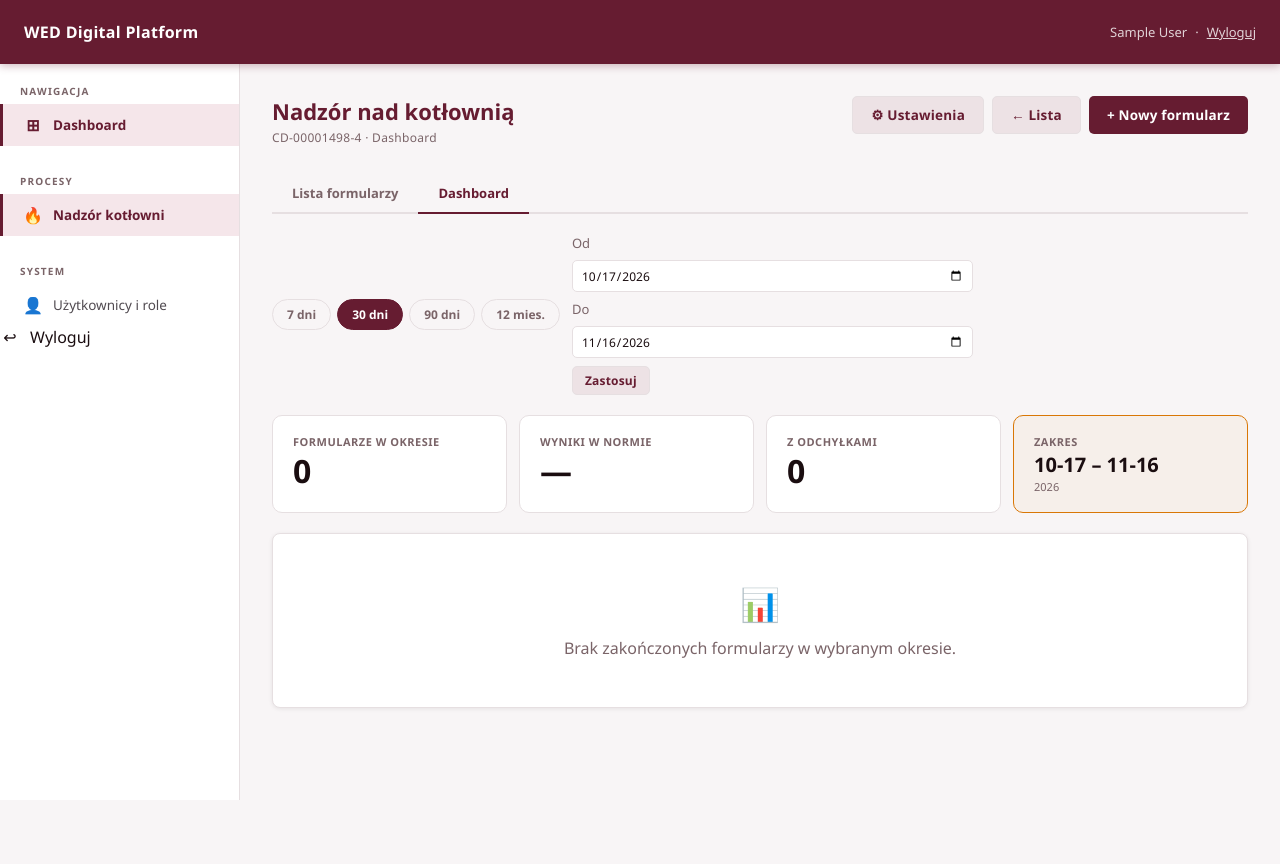
After one commit to SP1BrueggenPL/DigitalWED, a Django app: page /kotlownia/dashboard/ in a window 1280 px wide. The commit adds this page. Run offline with Django 5.2, Linux system fonts and the light colour scheme; the visitor is signed in with stand-in values (Sample User, id 1); data that the repository does not hold is empty.

Commit message:
Add kotlownia dashboard with period filter, KPI tiles and trend charts
Co-Authored-By: Claude Sonnet 4.6 <noreply@anthropic.com>

```diff
--- a/kotlownia/urls.py
+++ b/kotlownia/urls.py
@@ -13,4 +13,5 @@ urlpatterns = [
     path('<int:pk>/pobierz/', views.formularz_pdf, name='pdf'),
     path('powiadomienia/', views.powiadomienia_list, name='powiadomienia'),
     path('ustawienia/', views.ustawienia, name='ustawienia'),
+    path('dashboard/', views.dashboard, name='dashboard'),
 ]
--- a/kotlownia/views.py
+++ b/kotlownia/views.py
@@ -397,6 +397,114 @@ def powiadomienia_list(request):
 
 
 @login_required
+def dashboard(request):
+    import json
+    from datetime import date, timedelta
+
+    if not _has_process_access(request.user):
+        messages.error(request, 'Brak dostępu.')
+        return redirect('dashboard')
+
+    # --- okres ---
+    preset = request.GET.get('preset', '30')
+    date_from_str = request.GET.get('date_from', '')
+    date_to_str   = request.GET.get('date_to', '')
+    today = date.today()
+
+    if date_from_str and date_to_str:
+        try:
+            from datetime import datetime
+            date_from = datetime.strptime(date_from_str, '%Y-%m-%d').date()
+            date_to   = datetime.strptime(date_to_str,   '%Y-%m-%d').date()
+            preset = 'custom'
+        except ValueError:
+            date_from = today - timedelta(days=30)
+            date_to   = today
+    elif preset == '7':
+        date_from = today - timedelta(days=7)
+        date_to   = today
+    elif preset == '90':
+        date_from = today - timedelta(days=90)
+        date_to   = today
+    elif preset == '365':
+        date_from = today - timedelta(days=365)
+        date_to   = today
+    else:
+        preset = '30'
+        date_from = today - timedelta(days=30)
+        date_to   = today
+
+    qs = KotlowniaFormularz.objects.filter(
+        status=KotlowniaFormularz.STATUS_ZAKONCZONY,
+        data__gte=date_from,
+        data__lte=date_to,
+    ).order_by('data', 'godzina')
+
+    total = qs.count()
+    ok_count  = 0
+    nok_count = 0
+    deviations_list = []
+
+    # dane do wykresów
+    chart_labels = []
+    chart_data = {
+        'wz_ph':          [],
+        'wz_wapnioce_dh': [],
+        'wz_tlen_mg':     [],
+        'wz_przewodnosc': [],
+        'wk_ph':          [],
+        'wk_przewodnosc': [],
+    }
+    chart_tolerances = {
+        'wz_ph':          {'min': None, 'max': 9,   'label': 'Woda zas. pH',       'unit': ''},
+        'wz_wapnioce_dh': {'min': None, 'max': 0.05,'label': 'Woda zas. Wapniowce','unit': '°dH'},
+        'wz_tlen_mg':     {'min': None, 'max': 0.1, 'label': 'Woda zas. Tlen O₂',  'unit': 'mg/l'},
+        'wz_przewodnosc': {'min': None, 'max': 500, 'label': 'Woda zas. Przewodn.','unit': 'µS/cm'},
+        'wk_ph':          {'min': 10.5, 'max': 12,  'label': 'Woda kot. pH',        'unit': ''},
+        'wk_przewodnosc': {'min': 30,   'max': 8000,'label': 'Woda kot. Przewodn.', 'unit': 'µS/cm'},
+    }
+
+    for f in qs:
+        all_ok, _, devs = sprawdz_odchylki(f)
+        if all_ok:
+            ok_count += 1
+        else:
+            nok_count += 1
+            for d in devs:
+                deviations_list.append({
+                    'data': f.data.strftime('%d.%m.%Y'),
+                    'label': d['label'],
+                    'value': d['value'],
+                    'tolerance': d['tolerance'],
+                    'pk': f.pk,
+                })
+
+        label = f.data.strftime('%d.%m')
+        chart_labels.append(label)
+        for field in chart_data:
+            val = getattr(f, field)
+            chart_data[field].append(float(val) if val is not None else None)
+
+    ok_pct = round(ok_count / total * 100) if total else None
+
+    context = {
+        'preset': preset,
+        'date_from': date_from.strftime('%Y-%m-%d'),
+        'date_to':   date_to.strftime('%Y-%m-%d'),
+        'total': total,
+        'ok_count': ok_count,
+        'nok_count': nok_count,
+        'ok_pct': ok_pct,
+        'deviations_list': deviations_list,
+        'chart_labels_json':     json.dumps(chart_labels),
+        'chart_data_json':       json.dumps(chart_data),
+        'chart_tolerances_json': json.dumps(chart_tolerances),
+        'is_superuser': request.user.is_superuser,
+    }
+    return render(request, 'kotlownia/dashboard.html', context)
+
+
+@login_required
 def ustawienia(request):
     if not request.user.is_superuser:
         messages.error(request, 'Brak uprawnień do ustawień.')
--- /dev/null
+++ b/templates/kotlownia/dashboard.html
@@ -0,0 +1,246 @@
+{% extends 'base.html' %}
+{% block title %}Dashboard – Kotłownia{% endblock %}
+
+{% block content %}
+<div class="page-header">
+  <div class="page-header-left">
+    <h1>Nadzór nad kotłownią</h1>
+    <div class="doc-number">CD-00001498-4 · Dashboard</div>
+  </div>
+  <div style="display:flex;gap:8px">
+    {% if is_superuser %}
+    <a href="{% url 'kotlownia:ustawienia' %}" class="btn btn-secondary">⚙ Ustawienia</a>
+    {% endif %}
+    <a href="{% url 'kotlownia:list' %}" class="btn btn-secondary">← Lista</a>
+    <a href="{% url 'kotlownia:new' %}" class="btn btn-primary">+ Nowy formularz</a>
+  </div>
+</div>
+
+<!-- NAV TABS -->
+<div class="dash-tabs">
+  <a href="{% url 'kotlownia:list' %}" class="dash-tab">Lista formularzy</a>
+  <span class="dash-tab dash-tab--active">Dashboard</span>
+</div>
+
+<!-- FILTR OKRESU -->
+<form method="get" class="dash-filter">
+  <div class="dash-presets">
+    <a href="?preset=7"   class="dash-preset {% if preset == '7'   %}active{% endif %}">7 dni</a>
+    <a href="?preset=30"  class="dash-preset {% if preset == '30'  %}active{% endif %}">30 dni</a>
+    <a href="?preset=90"  class="dash-preset {% if preset == '90'  %}active{% endif %}">90 dni</a>
+    <a href="?preset=365" class="dash-preset {% if preset == '365' %}active{% endif %}">12 mies.</a>
+  </div>
+  <div class="dash-custom">
+    <label>Od</label>
+    <input type="date" name="date_from" value="{{ date_from }}" class="form-control form-control-sm">
+    <label>Do</label>
+    <input type="date" name="date_to"   value="{{ date_to }}"   class="form-control form-control-sm">
+    <button type="submit" class="btn btn-secondary btn-sm">Zastosuj</button>
+  </div>
+</form>
+
+<!-- KPI TILES -->
+<div class="kpi-row">
+  <div class="kpi-tile">
+    <div class="kpi-label">Formularze w okresie</div>
+    <div class="kpi-value">{{ total }}</div>
+  </div>
+  <div class="kpi-tile {% if ok_pct == 100 %}kpi-tile--ok{% elif ok_pct is not None %}kpi-tile--nok{% endif %}">
+    <div class="kpi-label">Wyniki w normie</div>
+    <div class="kpi-value">{% if ok_pct is not None %}{{ ok_pct }}%{% else %}—{% endif %}</div>
+    {% if total %}<div class="kpi-sub">{{ ok_count }} / {{ total }}</div>{% endif %}
+  </div>
+  <div class="kpi-tile {% if nok_count > 0 %}kpi-tile--nok{% endif %}">
+    <div class="kpi-label">Z odchyłkami</div>
+    <div class="kpi-value">{{ nok_count }}</div>
+  </div>
+  <div class="kpi-tile {% if total == 0 %}kpi-tile--warn{% endif %}">
+    <div class="kpi-label">Zakres</div>
+    <div class="kpi-value kpi-value--sm">{{ date_from|slice:"5:" }} – {{ date_to|slice:"5:" }}</div>
+    <div class="kpi-sub">{{ date_from|slice:":4" }}</div>
+  </div>
+</div>
+
+{% if total == 0 %}
+<div class="card" style="margin-top:16px">
+  <div class="card-body" style="padding:48px;text-align:center;color:var(--brand-muted)">
+    <div style="font-size:32px;margin-bottom:12px">📊</div>
+    <p>Brak zakończonych formularzy w wybranym okresie.</p>
+  </div>
+</div>
+{% else %}
+
+<!-- WYKRESY -->
+<div class="dash-charts-grid">
+  <div class="card dash-chart-card">
+    <div class="card-header"><span class="section-id">pH</span><h3>pH wody zasilającej i kotłowej</h3></div>
+    <div class="card-body"><canvas id="chart-ph"></canvas></div>
+  </div>
+  <div class="card dash-chart-card">
+    <div class="card-header"><span class="section-id">TWARDOŚĆ</span><h3>Wapniowce – woda zasilająca [°dH]</h3></div>
+    <div class="card-body"><canvas id="chart-wapnioce"></canvas></div>
+  </div>
+  <div class="card dash-chart-card">
+    <div class="card-header"><span class="section-id">TLEN</span><h3>Tlen O₂ – woda zasilająca [mg/l]</h3></div>
+    <div class="card-body"><canvas id="chart-tlen"></canvas></div>
+  </div>
+  <div class="card dash-chart-card">
+    <div class="card-header"><span class="section-id">PRZEWODN.</span><h3>Przewodność – woda zasilająca [µS/cm]</h3></div>
+    <div class="card-body"><canvas id="chart-przewodnosc-wz"></canvas></div>
+  </div>
+</div>
+
+<!-- TABELA ODCHYŁEK -->
+{% if deviations_list %}
+<div class="card" style="margin-top:16px">
+  <div class="card-header"><span class="section-id" style="background:#c0392b">NOK</span><h3>Wykryte odchyłki w okresie</h3></div>
+  <div class="card-body" style="padding:0">
+    <table class="data-table">
+      <thead>
+        <tr>
+          <th>Data</th>
+          <th>Parametr</th>
+          <th>Wynik</th>
+          <th>Norma</th>
+          <th></th>
+        </tr>
+      </thead>
+      <tbody>
+        {% for d in deviations_list %}
+        <tr>
+          <td><strong>{{ d.data }}</strong></td>
+          <td>{{ d.label }}</td>
+          <td style="color:#c0392b;font-weight:600">{{ d.value }}</td>
+          <td style="color:var(--brand-muted)">{{ d.tolerance }}</td>
+          <td><a href="{% url 'kotlownia:detail' d.pk %}" class="btn btn-secondary btn-sm">Podgląd</a></td>
+        </tr>
+        {% endfor %}
+      </tbody>
+    </table>
+  </div>
+</div>
+{% else %}
+<div class="card" style="margin-top:16px">
+  <div class="card-body" style="padding:24px;text-align:center;color:#1a7a3c;font-weight:600">
+    ✓ Brak odchyłek w wybranym okresie.
+  </div>
+</div>
+{% endif %}
+
+{% endif %}{# total > 0 #}
+
+<script src="https://cdnjs.cloudflare.com/ajax/libs/Chart.js/4.4.1/chart.umd.min.js"></script>
+<script>
+const LABELS = {{ chart_labels_json|safe }};
+const DATA   = {{ chart_data_json|safe }};
+const TOL    = {{ chart_tolerances_json|safe }};
+
+const isDark = window.matchMedia && window.matchMedia('(prefers-color-scheme: dark)').matches;
+const gridColor  = isDark ? 'rgba(255,255,255,0.08)' : 'rgba(0,0,0,0.07)';
+const textColor  = isDark ? '#c0b8bc' : '#6b5b63';
+const lineOk     = '#1a7a3c';
+const lineNok    = '#c0392b';
+const lineBlue   = '#2563eb';
+const linePurple = '#7c3aed';
+
+function tolLine(value, color) {
+  return value !== null ? {
+    type: 'line',
+    yMin: value, yMax: value,
+    borderColor: color,
+    borderWidth: 1.5,
+    borderDash: [5, 4],
+    label: { display: false },
+  } : null;
+}
+
+function makeChart(canvasId, datasets, annotations) {
+  const canvas = document.getElementById(canvasId);
+  if (!canvas) return;
+  new Chart(canvas, {
+    type: 'line',
+    data: { labels: LABELS, datasets },
+    options: {
+      responsive: true,
+      plugins: {
+        legend: { labels: { color: textColor, font: { size: 11 } } },
+        annotation: { annotations: annotations.filter(Boolean) },
+      },
+      scales: {
+        x: { ticks: { color: textColor, maxRotation: 45 }, grid: { color: gridColor } },
+        y: { ticks: { color: textColor }, grid: { color: gridColor } },
+      },
+      elements: { point: { radius: 4, hoverRadius: 6 }, line: { tension: 0.3 } },
+    },
+  });
+}
+
+function ds(label, data, color) {
+  return {
+    label,
+    data,
+    borderColor: color,
+    backgroundColor: color + '22',
+    borderWidth: 2,
+    fill: false,
+    spanGaps: true,
+  };
+}
+
+makeChart('chart-ph', [
+  ds('Woda zasilająca pH',  DATA.wz_ph,  lineBlue),
+  ds('Woda kotłowa pH',     DATA.wk_ph,  linePurple),
+], [
+  tolLine(9,    lineNok),   // wz_ph min: >9
+  tolLine(10.5, lineOk),    // wk_ph min: 10.5
+  tolLine(12,   lineNok),   // wk_ph max: 12
+]);
+
+makeChart('chart-wapnioce', [
+  ds('Wapniowce WZ [°dH]', DATA.wz_wapnioce_dh, lineBlue),
+], [
+  tolLine(0.05, lineNok),
+]);
+
+makeChart('chart-tlen', [
+  ds('Tlen O₂ [mg/l]', DATA.wz_tlen_mg, lineBlue),
+], [
+  tolLine(0.1, lineNok),
+]);
+
+makeChart('chart-przewodnosc-wz', [
+  ds('Przewodność WZ [µS/cm]', DATA.wz_przewodnosc, lineBlue),
+], [
+  tolLine(500, lineNok),
+]);
+</script>
+
+<style>
+.dash-tabs { display:flex; gap:0; border-bottom:2px solid var(--brand-border); margin-bottom:20px; }
+.dash-tab { padding:10px 20px; font-size:13px; font-weight:600; color:var(--brand-muted); text-decoration:none; border-bottom:2px solid transparent; margin-bottom:-2px; }
+.dash-tab:hover { color:var(--brand-text); }
+.dash-tab--active { color:var(--brand-primary); border-bottom-color:var(--brand-primary); }
+
+.dash-filter { display:flex; flex-wrap:wrap; gap:12px; align-items:center; margin-bottom:20px; }
+.dash-presets { display:flex; gap:6px; }
+.dash-preset { padding:6px 14px; border-radius:20px; font-size:12px; font-weight:600; text-decoration:none; color:var(--brand-muted); border:1px solid var(--brand-border); }
+.dash-preset:hover, .dash-preset.active { background:var(--brand-primary); color:#fff; border-color:var(--brand-primary); }
+.dash-custom { display:flex; gap:8px; align-items:center; font-size:13px; color:var(--brand-muted); flex-wrap:wrap; }
+.form-control-sm { height:32px; font-size:12px; padding:4px 8px; }
+
+.kpi-row { display:grid; grid-template-columns:repeat(4,1fr); gap:12px; margin-bottom:20px; }
+@media(max-width:700px){ .kpi-row { grid-template-columns:1fr 1fr; } }
+.kpi-tile { background:var(--brand-surface,#fff); border:1.5px solid var(--brand-border); border-radius:10px; padding:18px 20px; }
+.kpi-tile--ok  { border-color:#1a7a3c; background:rgba(26,122,60,.05); }
+.kpi-tile--nok { border-color:#c0392b; background:rgba(192,57,43,.05); }
+.kpi-tile--warn{ border-color:#d97706; background:rgba(217,119,6,.05); }
+.kpi-label { font-size:11px; font-weight:700; text-transform:uppercase; letter-spacing:.5px; color:var(--brand-muted); margin-bottom:6px; }
+.kpi-value { font-size:32px; font-weight:800; color:var(--brand-text); line-height:1; }
+.kpi-value--sm { font-size:20px; }
+.kpi-sub { font-size:11px; color:var(--brand-muted); margin-top:4px; }
+
+.dash-charts-grid { display:grid; grid-template-columns:1fr 1fr; gap:16px; margin-bottom:16px; }
+@media(max-width:800px){ .dash-charts-grid { grid-template-columns:1fr; } }
+.dash-chart-card .card-body { padding:16px; }
+</style>
+{% endblock %}
```
Also changed, not shown: templates/kotlownia/list.html (+11 -0 lines).
